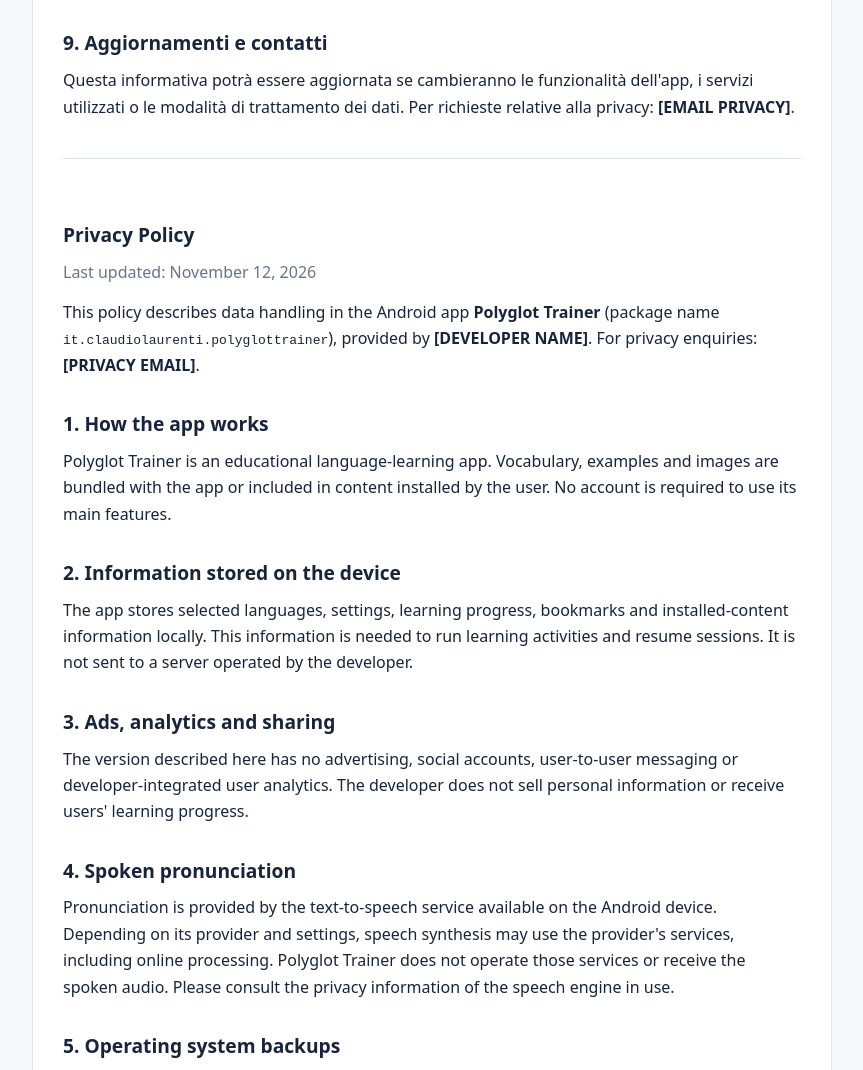
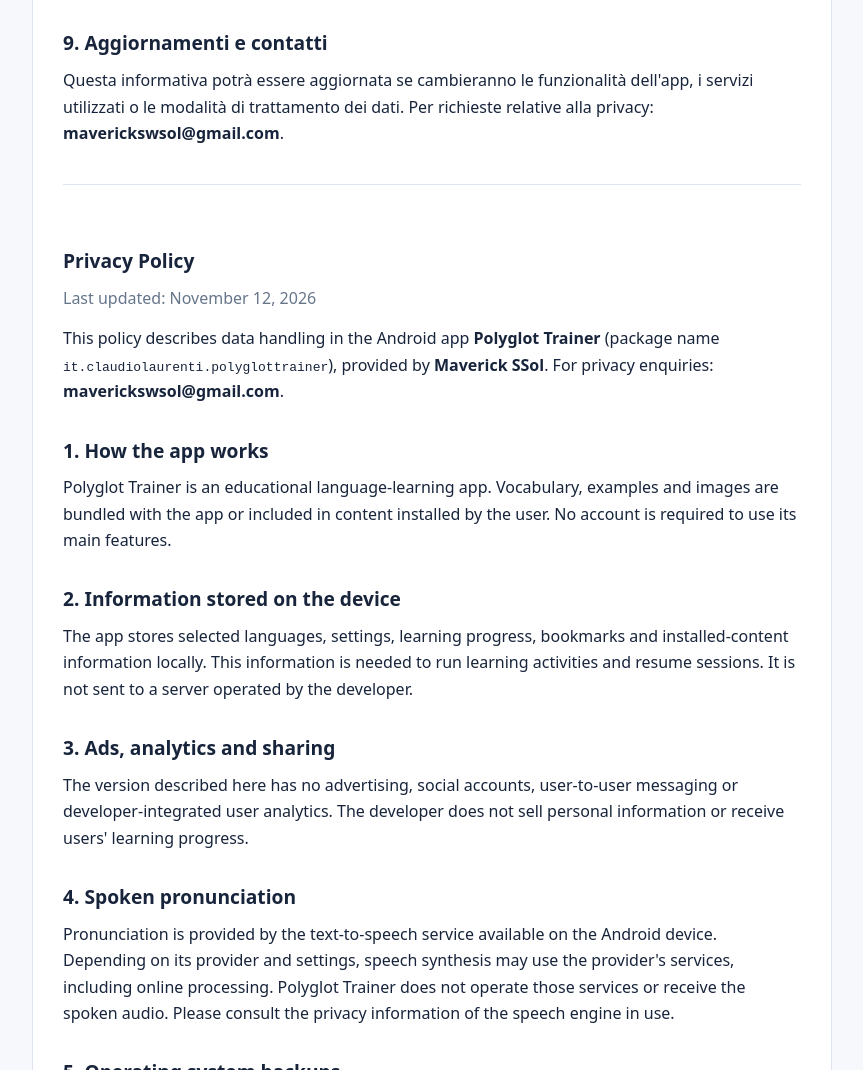
Before and after one commit to maverickswsol-lab/polyglot-trainer-privacy, a plain HTML site: page index.html in a window 1280 px wide. Shown: the part 1730-2800 px from the top of the page, without its empty margins (208-1071 px from the left). Drawn offline with Linux system fonts and the light colour scheme.

Commit message:
Add files via upload

```diff
--- a/index.html
+++ b/index.html
@@ -22,7 +22,7 @@
   <section class="lang" id="italiano" lang="it">
     <h2>Informativa sulla privacy</h2>
     <p class="muted">Ultimo aggiornamento: 12 novembre 2026</p>
-    <p>Questa informativa descrive il trattamento dei dati nell'app Android <strong>Polyglot Trainer</strong> (identificativo <code>it.claudiolaurenti.polyglottrainer</code>), distribuita da <strong>[NOME DELLO SVILUPPATORE]</strong>. Per domande sulla privacy: <strong>[EMAIL PRIVACY]</strong>.</p>
+    <p>Questa informativa descrive il trattamento dei dati nell'app Android <strong>Polyglot Trainer</strong> (identificativo <code>it.claudiolaurenti.polyglottrainer</code>), distribuita da <strong>Maverick SSol</strong>. Per domande sulla privacy: <strong>maverickswsol@gmail.com</strong>.</p>
     <h2>1. Funzionamento dell'app</h2>
     <p>Polyglot Trainer è un'app educativa per lo studio delle lingue. Il vocabolario, gli esempi e le immagini sono inclusi nell'app o nei contenuti installati dall'utente. Non è necessario creare un account per utilizzare le funzionalità principali.</p>
     <h2>2. Dati salvati sul dispositivo</h2>
@@ -40,12 +40,12 @@
     <h2>8. Conservazione e cancellazione</h2>
     <p>I dati locali restano sul dispositivo fino alla loro cancellazione mediante le impostazioni Android o alla disinstallazione dell'app, fatte salve le eventuali copie di backup del sistema. Non essendoci un account Polyglot Trainer, non esiste un profilo online da eliminare presso lo sviluppatore.</p>
     <h2>9. Aggiornamenti e contatti</h2>
-    <p>Questa informativa potrà essere aggiornata se cambieranno le funzionalità dell'app, i servizi utilizzati o le modalità di trattamento dei dati. Per richieste relative alla privacy: <strong>[EMAIL PRIVACY]</strong>.</p>
+    <p>Questa informativa potrà essere aggiornata se cambieranno le funzionalità dell'app, i servizi utilizzati o le modalità di trattamento dei dati. Per richieste relative alla privacy: <strong>maverickswsol@gmail.com</strong>.</p>
   </section>
   <section class="lang" id="english" lang="en">
     <h2>Privacy Policy</h2>
     <p class="muted">Last updated: November 12, 2026</p>
-    <p>This policy describes data handling in the Android app <strong>Polyglot Trainer</strong> (package name <code>it.claudiolaurenti.polyglottrainer</code>), provided by <strong>[DEVELOPER NAME]</strong>. For privacy enquiries: <strong>[PRIVACY EMAIL]</strong>.</p>
+    <p>This policy describes data handling in the Android app <strong>Polyglot Trainer</strong> (package name <code>it.claudiolaurenti.polyglottrainer</code>), provided by <strong>Maverick SSol</strong>. For privacy enquiries: <strong>maverickswsol@gmail.com</strong>.</p>
     <h2>1. How the app works</h2>
     <p>Polyglot Trainer is an educational language-learning app. Vocabulary, examples and images are bundled with the app or included in content installed by the user. No account is required to use its main features.</p>
     <h2>2. Information stored on the device</h2>
@@ -63,7 +63,7 @@
     <h2>8. Retention and deletion</h2>
     <p>Local data remains on the device until deleted through Android settings or app uninstallation, except for any backups kept by the operating system. There is no Polyglot Trainer online account to delete with the developer.</p>
     <h2>9. Changes and contact</h2>
-    <p>This policy may be updated if app features, services or data practices change. Privacy requests: <strong>[PRIVACY EMAIL]</strong>.</p>
+    <p>This policy may be updated if app features, services or data practices change. Privacy requests: <strong>maverickswsol@gmail.com</strong>.</p>
   </section>
 </main>
 <footer>© Polyglot Trainer · Informativa sulla privacy / Privacy Policy</footer>
```
